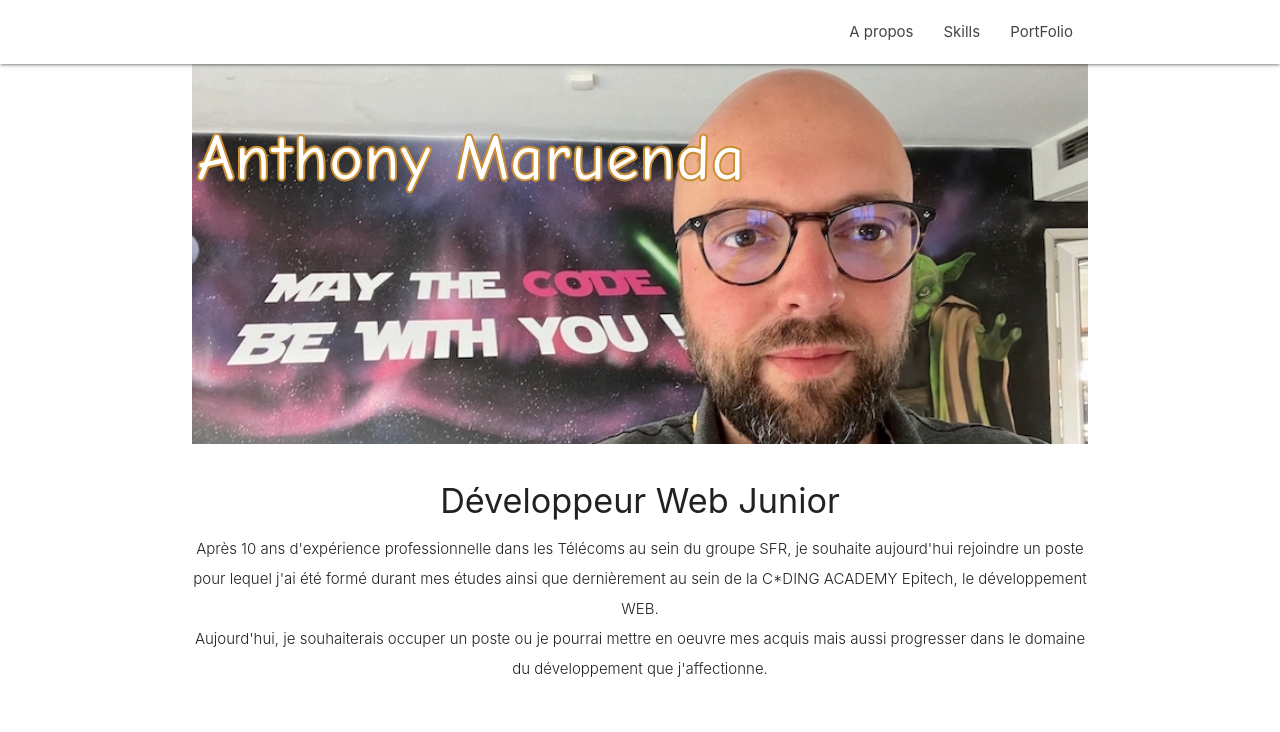
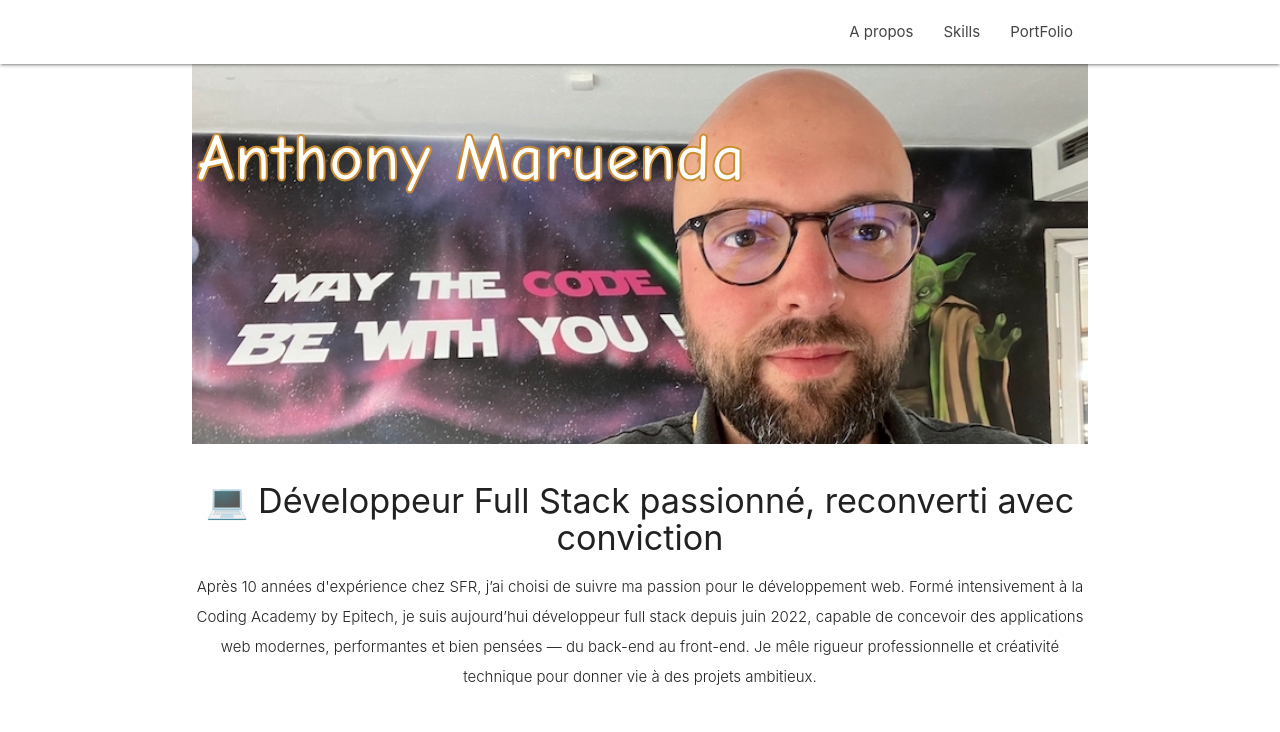
Before and after one commit to anto77240/portfolio, a plain HTML site: page index.html in a window 1280 px wide. Shown: the top 732 px of the page. Drawn offline with nearby package versions, Linux system fonts and the light colour scheme.

Commit message:
maj main

```diff
--- a/index.html
+++ b/index.html
@@ -78,13 +78,11 @@
 			<div id="propos" class="section">
 				<!--   Icon Section   -->
 				<div class="row">
-					<h4 class="center">Développeur Web Junior</h4>
+					<h4 class="center">💻 Développeur Full Stack passionné, reconverti avec conviction
+					</h4>
 					<p class="light center">
-						Après 10 ans d'expérience professionnelle dans les Télécoms au sein du groupe SFR, je
-						souhaite aujourd'hui rejoindre un poste pour lequel j'ai été formé durant mes études
-						ainsi que dernièrement au sein de la C*DING ACADEMY Epitech, le développement WEB.<br />
-						Aujourd'hui, je souhaiterais occuper un poste ou je pourrai mettre en oeuvre mes acquis
-						mais aussi progresser dans le domaine du développement que j'affectionne.
+						Après 10 années d'expérience chez SFR, j’ai choisi de suivre ma passion pour le développement web. Formé intensivement à la Coding Academy by Epitech, je suis aujourd’hui développeur full stack depuis juin 2022, capable de concevoir des applications web modernes, performantes et bien pensées — du back-end au front-end.
+Je mêle rigueur professionnelle et créativité technique pour donner vie à des projets ambitieux.
 					</p>
 				</div>
 			</div>
```
